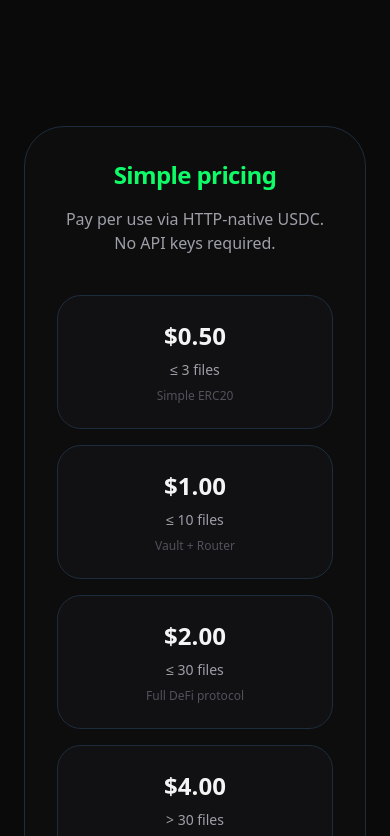
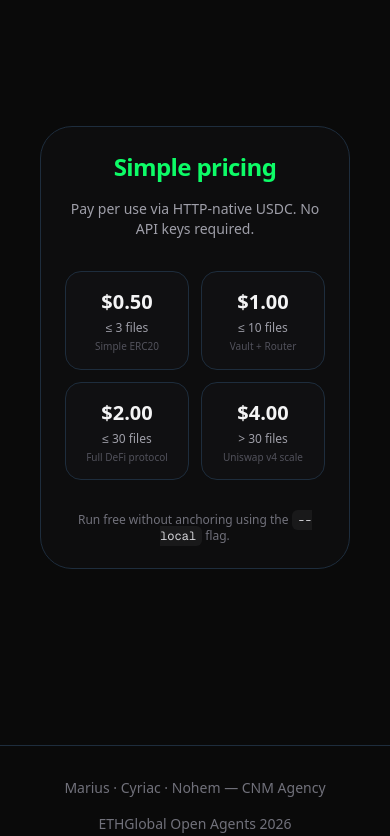
Before and after one commit to Mariussgal/OPEN-AGENTS-2026, a Next.js app in the folder frontend/: page / in a window 390 px wide. Shown: the part 2688-3524 px from the top of the page. Built offline with nearby package versions, Linux system fonts and the light colour scheme.

Commit message:
refactor: improve responsive styling and component layout for pricing section on mobile devices

```diff
--- a/frontend/app/page.tsx
+++ b/frontend/app/page.tsx
@@ -339,26 +339,30 @@ export default function HomePage() {
         </section>
 
         {/* ── Pricing ────────────────────────────────────────────────────── */}
-        <section className="max-w-4xl mx-auto">
-          <div className="bg-zinc-900/30 border border-white/5 rounded-[2.5rem] p-8 md:p-14 text-center">
+        <section className="max-w-4xl mx-auto w-full px-4 md:px-0">
+          <div className="bg-zinc-900/30 border border-white/5 rounded-[2rem] md:rounded-[2.5rem] p-6 sm:p-8 md:p-14 text-center">
             <h2 className="text-2xl font-semibold tracking-tight mb-4 text-[#0DFC67]">Simple pricing</h2>
-            <p className="text-zinc-400 mb-10 max-w-lg mx-auto">Pay per use via HTTP-native USDC. No API keys required.</p>
-            <div className="grid grid-cols-1 sm:grid-cols-2 md:grid-cols-4 gap-4 mb-8">
+            <p className="text-zinc-400 mb-8 md:mb-10 max-w-lg mx-auto text-sm md:text-base">Pay per use via HTTP-native USDC. No API keys required.</p>
+            <div className="grid grid-cols-2 md:grid-cols-4 gap-3 md:gap-4 mb-8">
               {[
                 { scope: "≤ 3 files", price: "0.50", example: "Simple ERC20" },
                 { scope: "≤ 10 files", price: "1.00", example: "Vault + Router" },
                 { scope: "≤ 30 files", price: "2.00", example: "Full DeFi protocol" },
                 { scope: "> 30 files", price: "4.00", example: "Uniswap v4 scale" },
               ].map((tier) => (
-                <div key={tier.scope} className="bg-zinc-900/40 border border-white/5 rounded-3xl p-6 text-center">
-                  <div className="text-2xl font-semibold text-zinc-100 mb-2">${tier.price}</div>
-                  <div className="text-sm font-medium text-zinc-400 mb-2">{tier.scope}</div>
-                  <div className="text-xs text-zinc-600">{tier.example}</div>
+                <div
+                  key={tier.scope}
+                  className={`relative bg-zinc-900/40 border rounded-2xl md:rounded-3xl p-4 md:p-6 text-center flex flex-col justify-center transition-transform hover:-translate-y-1 border-white/5`}
+                >
+
+                  <div className="text-xl md:text-2xl font-semibold text-zinc-100 mb-1 md:mb-2">${tier.price}</div>
+                  <div className="text-xs md:text-sm font-medium text-zinc-400 mb-1 md:mb-2">{tier.scope}</div>
+                  <div className="text-[10px] md:text-xs text-zinc-600 leading-tight">{tier.example}</div>
                 </div>
               ))}
             </div>
-            <p className="text-sm text-zinc-500">
-              Run free without anchoring using the <span className="font-mono bg-white/5 px-2 py-1 rounded-md text-zinc-300">--local</span> flag.
+            <p className="text-xs md:text-sm text-zinc-500 max-w-xs mx-auto md:max-w-none">
+              Run free without anchoring using the <span className="font-mono bg-white/5 px-1.5 md:px-2 py-0.5 md:py-1 rounded-md text-zinc-300">--local</span> flag.
             </p>
           </div>
         </section>
```
